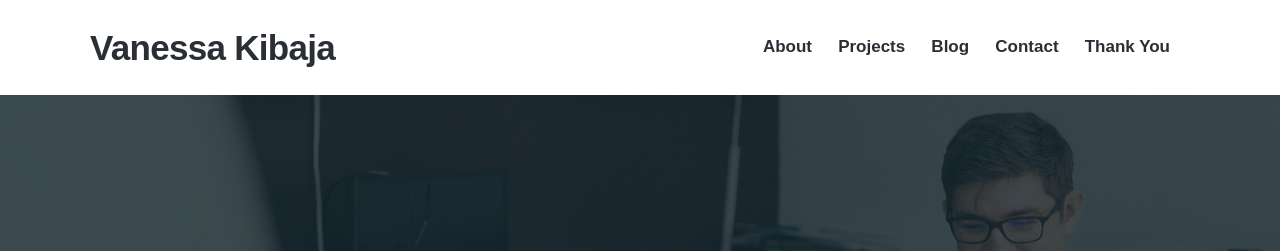
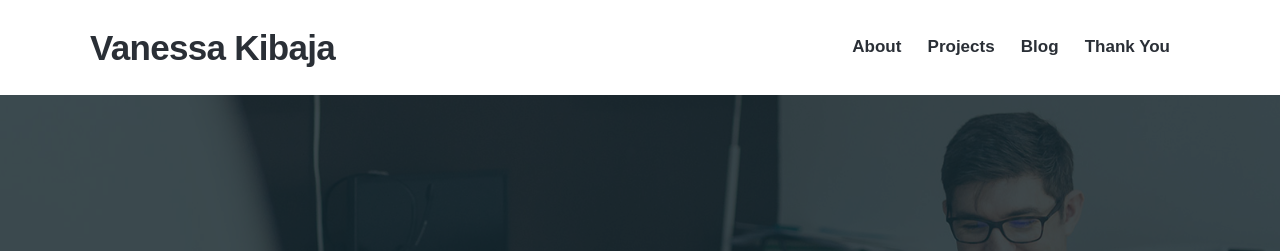
Before and after one commit to vkibaja/vkibaja.github.io, a Jekyll site: the page built from index.html, in a window 1280 px wide and 900 px high. Shown: the top 251 px of the window. Built offline with Jekyll 4.4.1, drawn with Linux system fonts in a browser that asks for light colours; nearby versions of some CDN libraries; some web fonts are replaced.

Commit message:
Update settings.yml

```diff
--- a/_data/settings.yml
+++ b/_data/settings.yml
@@ -14,8 +14,6 @@ menu_settings:
       url: '/project'
     - title: 'Blog'
       url: '/blog/'
-    - title: 'Contact'
-      url: '/contact'
     - title: 'Thank You'
       url: '/thanks'
 
```
